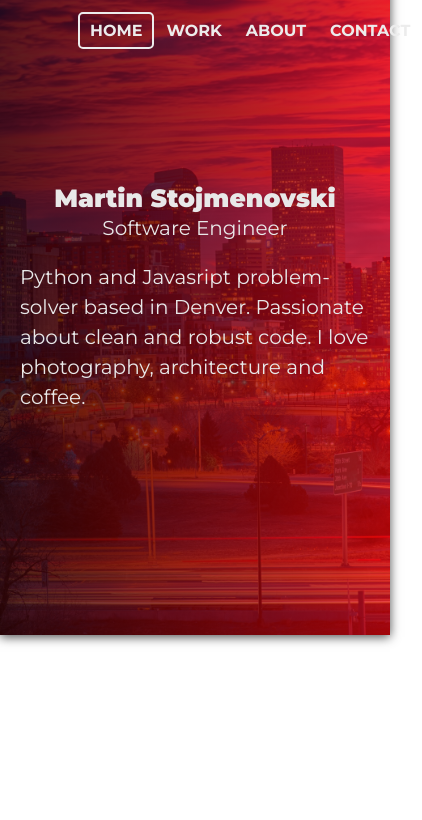
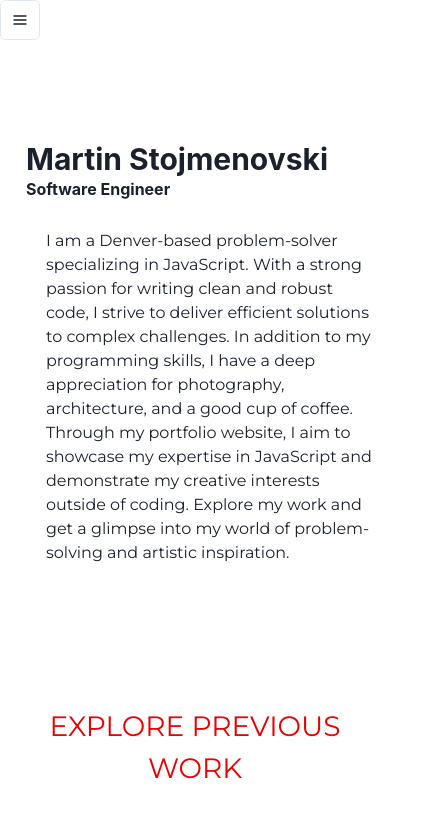
Before and after one commit to martinstojmenovski/Portfolio, a React (Create React App) app: page / in a window 390 px wide. Shown: the top 820 px of the page, 422 px wide, since content can reach past the window. Built offline with nearby package versions, Linux system fonts and the light colour scheme.

Commit message:
Working on responsive navbar

```diff
--- a/package.json
+++ b/package.json
@@ -5,6 +5,7 @@
   "homepage": "https://martinstojmenovski.github.io/portfolio/",
   "dependencies": {
     "-": "^0.0.1",
+    "@chakra-ui/icons": "^2.0.19",
     "@chakra-ui/react": "^2.6.0",
     "@emotion/react": "^11.10.6",
     "@emotion/styled": "^11.10.6",
--- a/src/App.js
+++ b/src/App.js
@@ -1,13 +1,15 @@
 
 import Navigation from './Components/Navigation'
+
+
 
 
 function App() {
 
   return (
     <div className="App">
+      <Navigation />
 
-      <Navigation />
     </div>
   );
 }
--- /dev/null
+++ b/src/Components/Dashboard.jsx
@@ -0,0 +1,27 @@
+import { Container, Heading, Text } from "@chakra-ui/react";
+
+export default function Dashboard({ home }) {
+    return (
+        <div>
+            <Container position={"relative"} top={"-100px"} ref={home} >
+                <Heading pl={"10px"} pt={"200px"}>
+                    Martin Stojmenovski
+                </Heading>
+                <Heading mb={'30px'} pl={"10px"} as='h5' size='sm'>
+                    Software Engineer
+                </Heading>
+                <Text ml={"30px"}>
+                    I am a Denver-based problem-solver specializing in JavaScript.
+                    With a strong passion for writing clean and robust code,
+                    I strive to deliver efficient solutions to complex challenges.
+                    In addition to my programming skills,
+                    I have a deep appreciation for photography, architecture, and a good cup of coffee.
+                    Through my portfolio website,
+                    I aim to showcase my expertise in JavaScript and demonstrate my creative interests outside of coding.
+                    Explore my work and get a glimpse into my world of problem-solving and artistic inspiration.
+                </Text>
+            </Container>
+
+        </div>
+    )
+}
--- /dev/null
+++ b/src/Components/Example.js
@@ -0,0 +1,14 @@
+import { useMediaQuery } from '@chakra-ui/react'
+import { Text } from '@chakra-ui/react'
+
+
+
+export default function Example() {
+    const [isLargerThan1280] = useMediaQuery('(min-width: 480px)')
+
+    return (
+      <Text>
+        {isLargerThan1280 ? 'larger than 480px' : 'smaller than 480px'}
+      </Text>
+    )
+  }
--- a/src/Components/Home.js
+++ b/src/Components/Home.js
@@ -16,7 +16,7 @@ function Home({ home, showHomeHamburger }) {
               <h1 style={{ whiteSpace: 'nowrap' }}>Martin Stojmenovski </h1>
               <div style={{ whiteSpace: 'nowrap' }}> Software Engineer</div>
               <br />
-              <p>Python and Javasript problem-solver based in Denver.
+              <p>Javasript problem-solver based in Denver.
                 Passionate about clean and robust code.
                 I love photography, architecture and coffee.
               </p>
--- a/src/Components/Navigation.js
+++ b/src/Components/Navigation.js
@@ -1,8 +1,19 @@
-import Home from './Home'
+
 import About from './About'
 import Project from './Project'
 import Skills from './Skills'
+import Dashboard from './Dashboard'
+import Example from './Example'
 import { useEffect, useRef, useState } from 'react'
+import { Flex } from '@chakra-ui/react'
+import { useMediaQuery,   Menu,
+    MenuButton,
+    MenuList,
+    MenuItem,
+IconButton} from '@chakra-ui/react'
+    import { HamburgerIcon} from '@chakra-ui/icons'
+
+
 function Navigation() {
     //useRef declaration for page navigation
     const about = useRef(null)
@@ -10,28 +21,26 @@ function Navigation() {
     const skills = useRef(null)
     const home = useRef(null)
 
-        //useState to blur navbar
-        const [blur, setBlur] = useState("transparent")
-
     //Page navigation function - overflow hidden to stop page from scrolling
     const scrollToSection = (elementRef) => {
         window.scrollTo({
             top: elementRef.current.offsetTop,
             behavior: 'smooth'
         })
-        // setHamburger(!hamburger)
-        // document.body.style.overflow = ""
     }
 
-        // blur navigation menu when scroll
-    const blurNavbar = () => {
+    //useState to black navbar
+    const [black, setBlack] = useState("transparent")
+
+    // black background navigation menu when scroll
+    const blackNavbar = () => {
         if (window.scrollY >= 30) {
-            setBlur("#1b1b1b")
+            setBlack("#1b1b1b")
         } else {
-            setBlur("transparent")
+            setBlack("transparent")
         }
     }
-    window.addEventListener('scroll', blurNavbar)
+    window.addEventListener('scroll', blackNavbar)
 
 
 
@@ -65,14 +74,48 @@ function Navigation() {
         padding: "7px 10px",
         borderRadius: "5px",
     }
+    const desktopMenu = (
+<Flex as="ul"
+                    justifyContent="space-evenly"
+                    width="60%"
+                    margin="auto"
+                    textAlign="center"
+                    height="60px"
+                    alignItems="center"
+                >
+                    <li style={{ ...styleList, border: "2px solid" }} className={'HOME'} onClick={() => scrollToSection(home)} >HOME</li>
+                    <li style={styleList} className={'PROJECT'} onClick={() => scrollToSection(project)} >WORK</li>
+                    <li style={styleList} className={'ABOUT'} onClick={() => scrollToSection(about)} >ABOUT</li>
+                    <li style={styleList} className={'CONTACT'} onClick={() => scrollToSection(skills)} >CONTACT</li>
+                </Flex>
+    )
+    const mobileMenu = (
+        <Menu>
+  <MenuButton
+    as={IconButton}
+    aria-label='Options'
+    icon={<HamburgerIcon />}
+    variant='outline'
+  />
+  <MenuList>
+    <MenuItem style={{ ...styleList, border: "2px solid" }} className={'HOME'} onClick={() => scrollToSection(home)} >HOME</MenuItem>
+    <MenuItem style={styleList} className={'PROJECT'} onClick={() => scrollToSection(project)} >WORK</MenuItem>
+    <MenuItem style={styleList} className={'ABOUT'} onClick={() => scrollToSection(about)} >ABOUT</MenuItem>
+    <MenuItem style={styleList} className={'CONTACT'} onClick={() => scrollToSection(skills)} >CONTACT</MenuItem>
+  </MenuList>
+</Menu>
+    )
 
-const border = {}
+    const [isLargerThan480] = useMediaQuery('(min-width: 480px)')
+
+
+
 
 
     return (
         <div>
             <nav style={{
-                background: blur,
+                background: black,
                 width: "100%",
                 position: "sticky",
                 top: "0",
@@ -81,26 +124,22 @@ const border = {}
                 transition: "1s"
             }}
             >
-                <ul style={{
-                    display: "flex",
-                   justifyContent: "space-evenly",
-                   width: "60%",
-                   margin: "auto",
-                   textAlign: "center",
-                   height: "60px",
-                   alignItems: "center",
-                }}>
-                    <li style={{...styleList, border: "2px solid"}} className={'HOME'} onClick={() => scrollToSection(home)} >HOME</li>
-                    <li style={styleList} className={'PROJECT'} onClick={() => scrollToSection(project)} >WORK</li>
-                    <li style={styleList} className={'ABOUT'} onClick={() => scrollToSection(about)} >ABOUT</li>
-                    <li style={styleList} className={'CONTACT'} onClick={() => scrollToSection(skills)} >CONTACT</li>
-                </ul>
+
+
+        {isLargerThan480 ? desktopMenu : mobileMenu}
+
+
+
+
+
             </nav>
-            <Home  home={home}  />
+            <Dashboard home={home} />
             <Project project={project} />
             <About about={about} />
             <Skills skills={skills} />
+            <Example />
         </div>
+
     )
 }
 
--- a/src/Components/home-model2.css
+++ b/src/Components/home-model2.css
@@ -1,5 +1,5 @@
 #HOME{
-  box-shadow: 0 2px 10px 0 rgba(0,0,0, .7);
+  /* box-shadow: 0 2px 10px 0 rgba(0,0,0, .7); */
   position: relative;
   top:-100px;
 }
--- a/src/Components/project.css
+++ b/src/Components/project.css
@@ -1,6 +1,7 @@
 #PROJECT{
  position: relative;
- /* top:60vh; */
+ /* top:-100px; */
+  /* box-shadow: 20px 0 0 0 rgba(0,0,0, .7); */
 }
 .projects {
   max-width: 80%;
@@ -14,7 +15,7 @@
   text-align: center;
   color: rgb(236, 0, 0);
   font-size: 28px;
-  padding-top:80px;
+  padding-top:40px;
 
 }
 
--- a/src/index.js
+++ b/src/index.js
@@ -4,11 +4,14 @@ import './index.css';
 import './Components/navbar.css'
 import App from './App';
 import reportWebVitals from './reportWebVitals';
+import { ChakraProvider } from '@chakra-ui/react';
 
 const root = ReactDOM.createRoot(document.getElementById('root'));
 root.render(
   <React.StrictMode>
-    <App />
+    <ChakraProvider>
+      <App />
+    </ChakraProvider>
   </React.StrictMode>
 );
 
```
Also changed, not shown: 1 other file (tests, documents, lock files or other folders). Lines whose indentation alone changed are shown as unchanged.
